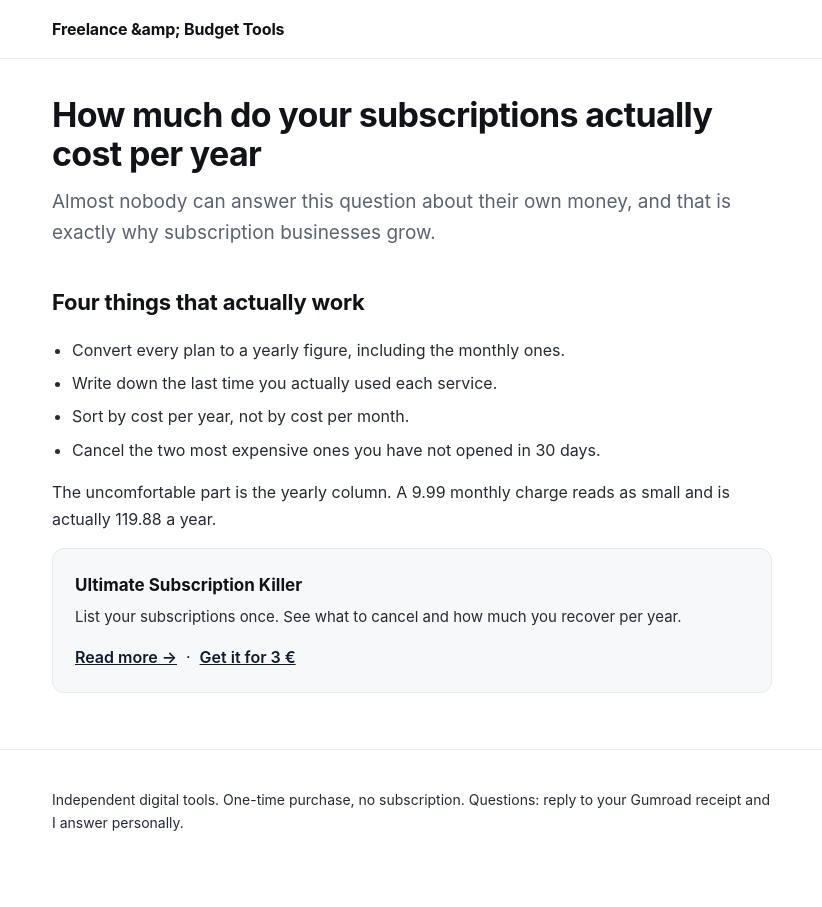
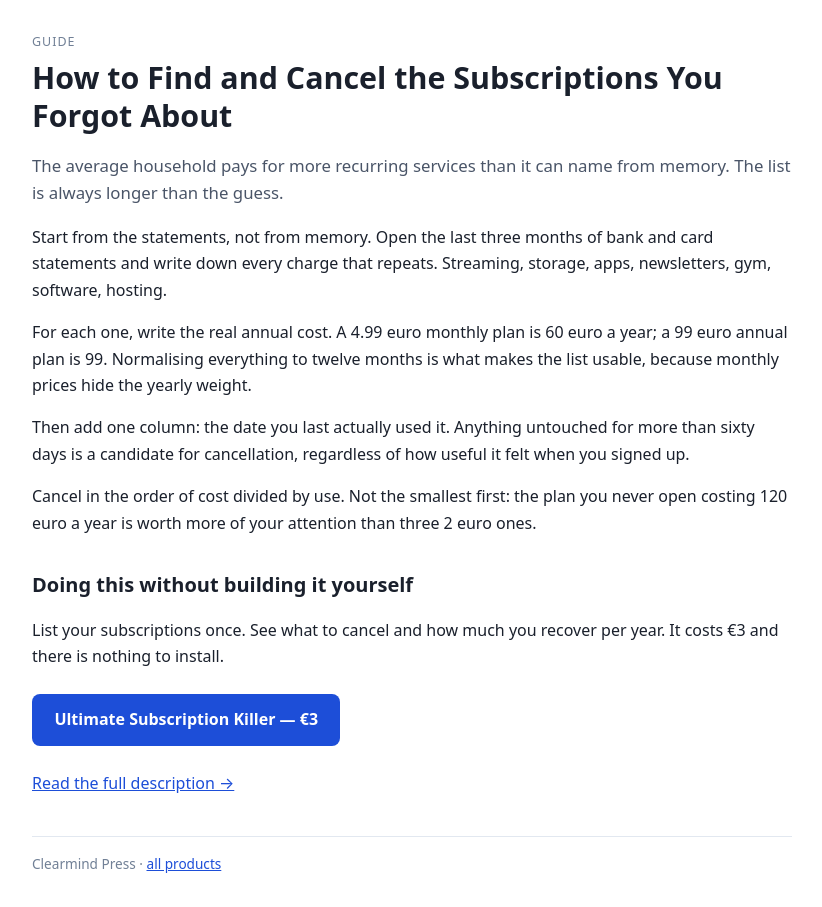
Before and after one commit to absht00/micro-tools-site, a plain HTML site: page store/guides/stop-wasting-money-on-subscriptions.html in a window 1280 px wide. Shown: the whole page, without its empty margins (228-1050 px from the left). Before the commit the page ends 872 px from the top, so only its background shows below. Drawn offline with Linux system fonts and the light colour scheme.

Commit message:
deploy: store/guides/stop-wasting-money-on-subscriptions.html

```diff
--- a/store/guides/stop-wasting-money-on-subscriptions.html
+++ b/store/guides/stop-wasting-money-on-subscriptions.html
@@ -1,58 +1,41 @@
-<!doctype html><html lang="en"><head>
-<meta charset="utf-8"><meta name="viewport" content="width=device-width,initial-scale=1">
-<title>How much do your subscriptions actually cost per year</title>
-<meta name="description" content="Almost nobody can answer this question about their own money, and that is exactly why subscription businesses grow.">
+<!DOCTYPE html>
+<html lang="en">
+<head>
+<meta charset="utf-8">
+<meta name="viewport" content="width=device-width,initial-scale=1">
+<title>How to Find and Cancel the Subscriptions You Forgot About</title>
+<meta name="description" content="The average household pays for more recurring services than it can name from memory. The list is always longer than the guess.">
 <link rel="canonical" href="https://absht00.github.io/micro-tools-site/store/guides/stop-wasting-money-on-subscriptions.html">
+<meta property="og:title" content="How to Find and Cancel the Subscriptions You Forgot About">
+<meta property="og:description" content="The average household pays for more recurring services than it can name from memory. The list is always longer than the guess.">
 <meta property="og:type" content="website">
-<meta property="og:title" content="How much do your subscriptions actually cost per year">
-<meta property="og:description" content="Almost nobody can answer this question about their own money, and that is exactly why subscription businesses grow.">
-<meta property="og:url" content="https://absht00.github.io/micro-tools-site/store/guides/stop-wasting-money-on-subscriptions.html">
 <style>
-:root{--ink:#111318;--muted:#5b6270;--line:#e6e8ec;--bg:#ffffff;--soft:#f7f8fa;--accent:#0f1b2d;--green:#0d8a5f}
-*{box-sizing:border-box}
-body{margin:0;font:16px/1.65 -apple-system,BlinkMacSystemFont,"Segoe UI",Inter,Roboto,sans-serif;color:var(--ink);background:var(--bg)}
-.wrap{max-width:760px;margin:0 auto;padding:0 20px}
-header{border-bottom:1px solid var(--line);padding:16px 0}
-header a{color:var(--ink);text-decoration:none;font-weight:700;letter-spacing:-.01em}
-h1{font-size:34px;line-height:1.15;letter-spacing:-.02em;margin:36px 0 12px}
-h2{font-size:22px;letter-spacing:-.01em;margin:36px 0 10px}
-h3{font-size:17px;margin:24px 0 6px}
-p{color:#262a33;margin:12px 0}
-ul{padding-left:20px}
-li{margin:7px 0;color:#262a33}
-.lede{font-size:19px;color:var(--muted);margin:0 0 26px}
-.buy{display:inline-block;background:var(--accent);color:#fff;text-decoration:none;padding:14px 26px;border-radius:8px;font-weight:650;margin:8px 0 4px}
-.buy:hover{opacity:.9}
-.meta{color:var(--muted);font-size:14px;margin-bottom:26px}
-.card{border:1px solid var(--line);border-radius:12px;padding:22px;margin:16px 0;background:var(--soft)}
-.card h3{margin-top:0}
-.card p{margin:6px 0 14px;font-size:15px}
-.card a{color:var(--accent);font-weight:600}
-.faq{border-top:1px solid var(--line);padding:16px 0}
-.faq strong{display:block;margin-bottom:4px}
-.faq p{margin:0;color:var(--muted);font-size:15px}
-footer{border-top:1px solid var(--line);margin-top:56px;padding:26px 0;color:var(--muted);font-size:14px}
-.note{background:#fffbe9;border:1px solid #f0e0a8;border-radius:8px;padding:12px 14px;font-size:14px;color:#6b5a1e}
+body{font-family:system-ui,-apple-system,Segoe UI,Roboto,sans-serif;line-height:1.65;color:#1a202c;max-width:760px;margin:0 auto;padding:2rem 1.25rem;background:#fff}
+h1{font-size:1.9rem;line-height:1.25;margin:.2rem 0 1rem}
+h2{font-size:1.25rem;margin:2rem 0 .5rem}
+a{color:#1d4ed8}
+.kicker{font-size:.78rem;text-transform:uppercase;letter-spacing:.08em;color:#718096;margin-bottom:.4rem}
+.lead{font-size:1.05rem;color:#4a5568}
+.cta{display:inline-block;background:#1d4ed8;color:#fff;text-decoration:none;padding:.8rem 1.4rem;border-radius:.5rem;font-weight:600;font-size:1rem;margin:.5rem 0}
+.cta:hover{background:#1e40af}
+.faq{border-top:1px solid #e2e8f0;padding:.9rem 0}
+.faq strong{display:block;margin-bottom:.25rem}
+ul.benefits{padding-left:1.1rem}
+ul.benefits li{margin:.4rem 0}
+.price{font-size:1.6rem;font-weight:700;margin:.3rem 0 .6rem}
+.note{font-size:.85rem;color:#718096;border-left:3px solid #cbd5e1;padding-left:.8rem;margin:1.5rem 0}
+footer{border-top:1px solid #e2e8f0;margin-top:2.5rem;padding-top:1rem;font-size:.85rem;color:#718096}
 </style>
-</head><body>
-<header><div class="wrap"><a href="https://absht00.github.io/micro-tools-site/store/">Freelance &amp;amp; Budget Tools</a></div></header>
-<div class="wrap">
-
-<h1>How much do your subscriptions actually cost per year</h1>
-<p class="lede">Almost nobody can answer this question about their own money, and that is exactly why subscription businesses grow.</p>
-<h2>Four things that actually work</h2>
-<ul><li>Convert every plan to a yearly figure, including the monthly ones.</li><li>Write down the last time you actually used each service.</li><li>Sort by cost per year, not by cost per month.</li><li>Cancel the two most expensive ones you have not opened in 30 days.</li></ul>
-<p>The uncomfortable part is the yearly column. A 9.99 monthly charge reads as small and is actually 119.88 a year.</p>
-<div class="card">
-<h3>Ultimate Subscription Killer</h3>
-<p>List your subscriptions once. See what to cancel and how much you recover per year.</p>
-<a href="https://absht00.github.io/micro-tools-site/store/subscription-killer.html">Read more →</a> &nbsp;·&nbsp;
-<a href="https://clearmindpress.gumroad.com/l/ujmfnu">Get it for 3 €</a>
-</div>
-
-</div>
-<footer><div class="wrap">
-<p>Independent digital tools. One-time purchase, no subscription. Questions: reply to your
-Gumroad receipt and I answer personally.</p>
-</div></footer>
-</body></html>
+</head>
+<body>
+<div class="kicker">Guide</div>
+<h1>How to Find and Cancel the Subscriptions You Forgot About</h1>
+<p class="lead">The average household pays for more recurring services than it can name from memory. The list is always longer than the guess.</p>
+<p>Start from the statements, not from memory. Open the last three months of bank and card statements and write down every charge that repeats. Streaming, storage, apps, newsletters, gym, software, hosting.</p><p>For each one, write the real annual cost. A 4.99 euro monthly plan is 60 euro a year; a 99 euro annual plan is 99. Normalising everything to twelve months is what makes the list usable, because monthly prices hide the yearly weight.</p><p>Then add one column: the date you last actually used it. Anything untouched for more than sixty days is a candidate for cancellation, regardless of how useful it felt when you signed up.</p><p>Cancel in the order of cost divided by use. Not the smallest first: the plan you never open costing 120 euro a year is worth more of your attention than three 2 euro ones.</p>
+<h2>Doing this without building it yourself</h2>
+<p>List your subscriptions once. See what to cancel and how much you recover per year. It costs €3 and there is nothing to install.</p>
+<a class="cta" href="https://clearmindpress.gumroad.com/l/ujmfnu">Ultimate Subscription Killer — €3</a>
+<p><a href="https://absht00.github.io/micro-tools-site/store/subscription-killer.html">Read the full description →</a></p>
+<footer>Clearmind Press · <a href="https://absht00.github.io/micro-tools-site/store/">all products</a></footer>
+</body>
+</html>
```
